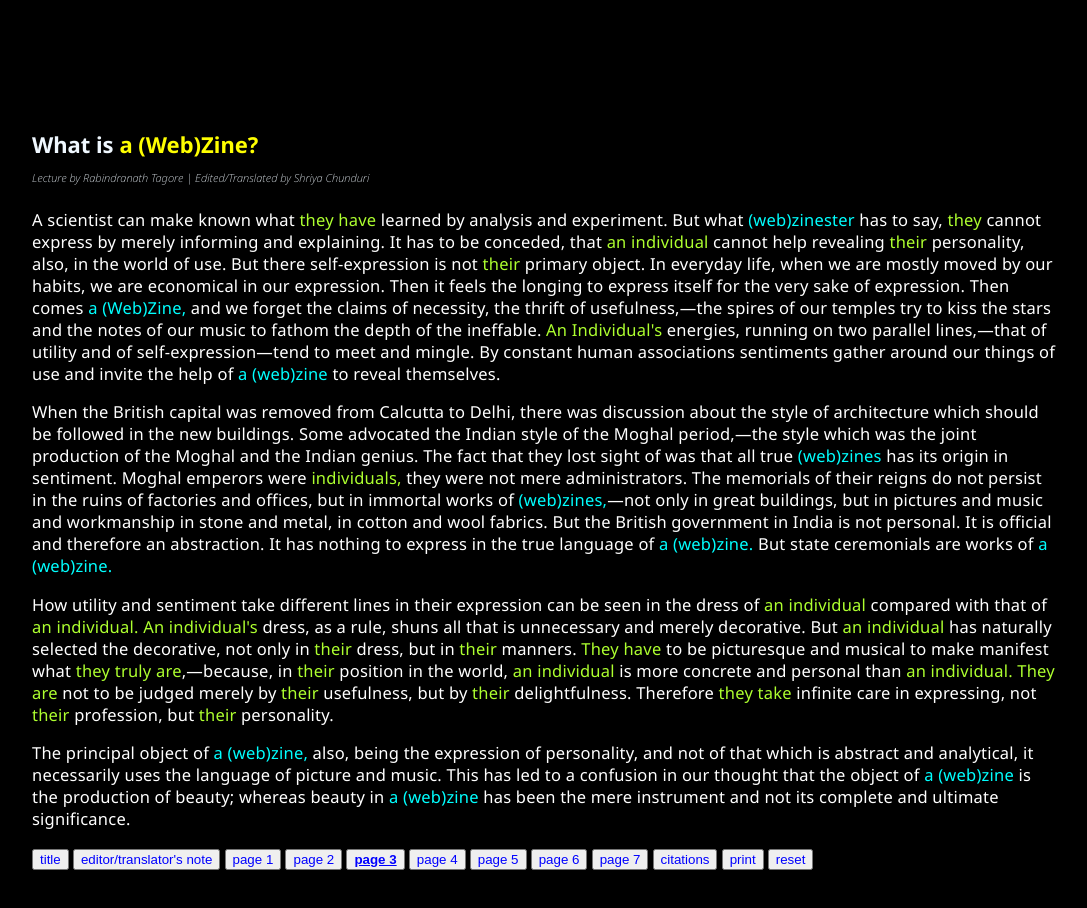
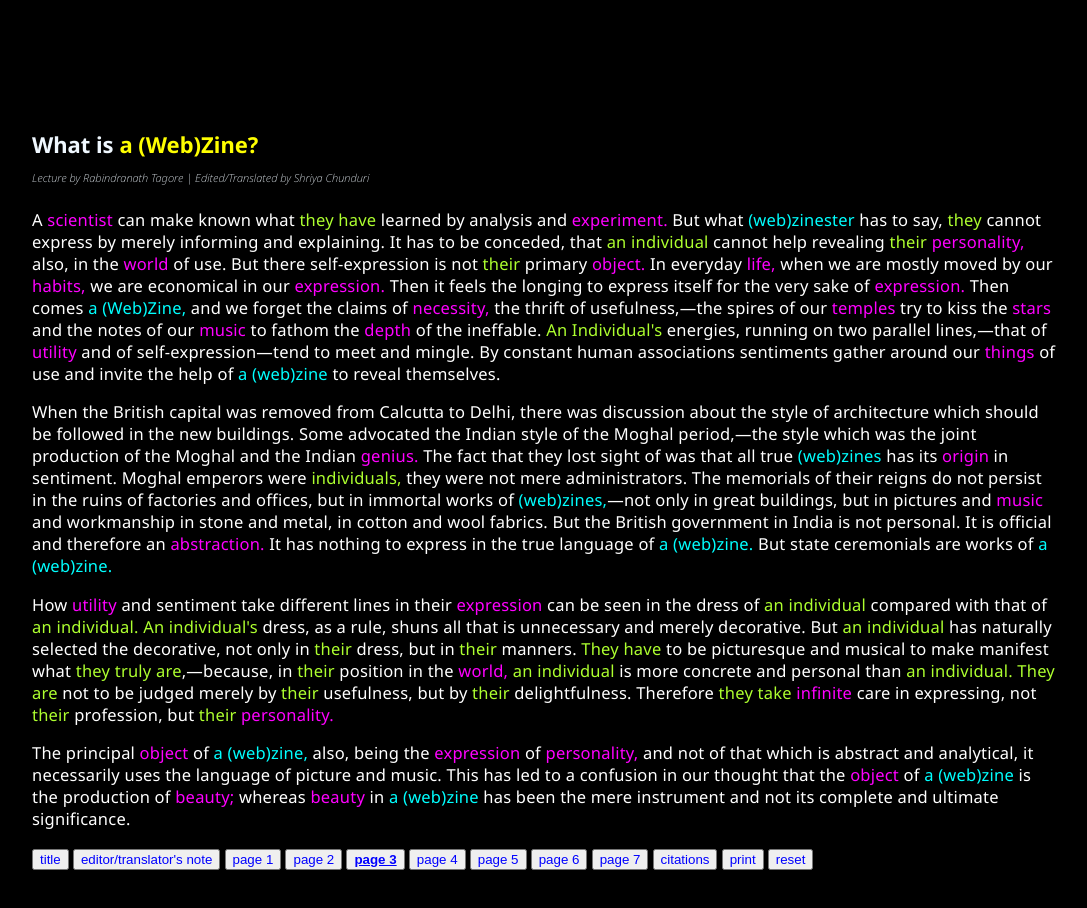
Before and after one commit to ShriRex/A-Web-Zine-for-Art-s-Sake, a plain HTML site: page page-3.html in a window 1280 px wide. Shown: the whole page, without its empty margins (96-1183 px from the left). Drawn offline with Linux system fonts and the light colour scheme.

Commit message:
page 3 updates

```diff
--- a/page-3.html
+++ b/page-3.html
@@ -25,9 +25,13 @@ BODY { cursor:url(https://www.rw-designer.com/cursor-set/next-generation-set); }
       </h6>
     </div>
     <p>
-    A scientist can make known what
+    A
+    <span id="greeting" class="greeting clickable language" data-values="scientist/বৈজ্ঞানিক/वैज्ञानिक/శాస్త్రవేత్త/ವಿಜ್ಞಾನಿ">scientist</span>
+    can make known what
     <span id="greeting" class="greeting clickable gender" data-values="he has/they have/she has">they have</span>
-    learned by analysis and experiment. But what
+    learned by analysis and
+    <span id="greeting" class="greeting clickable language" data-values="experiment./পরীক্ষা।/प्रयोग।/ప్రయోగం./ಪ್ರಯೋಗ.">experiment.</span>
+    But what
     <span id="greeting" class="greeting clickable creativity" data-values="an artist/(web)zinester">(web)zinester</span>
     has to say,
     <span id="greeting" class="greeting clickable gender" data-values="he/they/she">they</span>
@@ -35,28 +39,68 @@ BODY { cursor:url(https://www.rw-designer.com/cursor-set/next-generation-set); }
     <span id="greeting" class="greeting clickable gender" data-values="man/an individual/woman">an individual</span>
     cannot help revealing
     <span id="greeting" class="greeting clickable gender" data-values="his/their/her">their</span>
-    personality, also, in the world of use. But there self-expression is not
+    <span id="greeting" class="greeting clickable language" data-values="personality,/ব্যক্তিত্ব,/व्यक्तित्व,/వ్యక్తిత్వం,/ವ್ಯಕ್ತಿತ್ವ,">personality,</span>
+    also, in the
+    <span id="greeting" class="greeting clickable language" data-values="world/ ভুবন/संसार/ప్రపంచం/ಜಗತ್ತು">world</span>
+    of use. But there self-expression is not
     <span id="greeting" class="greeting clickable gender" data-values="his/their/her">their</span>
-    primary object. In everyday life, when we are mostly moved by our habits, we are economical in our expression. Then it feels the longing to express itself for the very sake of expression. Then comes
+    primary
+    <span id="greeting" class="greeting clickable language" data-values="object./বস্তু।/वस्तु।/వస్తువు./ವಸ್ತು.">object.</span>
+    In everyday
+    <span id="greeting" class="greeting clickable language" data-values="life,/জীবন,/ज़िंदगी,/జీవితం,/ಜೀವನ,">life,</span>
+    when we are mostly moved by our
+    <span id="greeting" class="greeting clickable language" data-values="habits,/অভ্যাস,/आदतें,/అలవాట్లు,/ಅಭ್ಯಾಸಗಳು, ">habits,</span>
+    we are economical in our
+    <span id="greeting" class="greeting clickable language" data-values="expression./প্রকাশ।/अभिव्यक्ति।/వ్యక్తీకరణ./ಅಭಿವ್ಯಕ್ತಿ.">expression.</span>
+    Then it feels the longing to express itself for the very sake of
+    <span id="greeting" class="greeting clickable language" data-values="expression./প্রকাশ।/अभिव्यक्ति।/వ్యక్తీకరణ./ಅಭಿವ್ಯಕ್ತಿ.">expression.</span>
+    Then comes
     <span id="greeting" class="greeting clickable creativity" data-values="Art,/a (Web)Zine,">a (Web)Zine,</span>
-    and we forget the claims of necessity, the thrift of usefulness,—the spires of our temples try to kiss the stars and the notes of our music to fathom the depth of the ineffable.
+    and we forget the claims of
+    <span id="greeting" class="greeting clickable language" data-values="necessity,/জরুরৎ,/आवश्यकता,/అవసరం,/ಆವಶ್ಯಕತೆ,">necessity,</span>
+    the thrift of usefulness,—the spires of our
+    <span id="greeting" class="greeting clickable language" data-values="temples/মন্দিরসমূহ/देवालय/దేవాలయాలు/ದೇವಾಲಯಗಳು">temples</span>
+    try to kiss the
+    <span id="greeting" class="greeting clickable language" data-values="stars/তারাসমূহ/सितारे/నక్షత్రాలు/ನಕ್ಷತ್ರಗಳು">stars</span>
+    and the notes of our
+    <span id="greeting" class="greeting clickable language" data-values="music/সঙ্গীত/संगीत/సంగీతము/ಸಂಗೀತ">music</span>
+    to fathom the
+    <span id="greeting" class="greeting clickable language" data-values="depth/গভীরতা/गहराई/లోతు/ಆಳ">depth</span>
+    of the ineffable.
     <span id="greeting" class="greeting clickable gender" data-values="Man's/An Individual's/Woman's">An Individual's</span>
-    energies, running on two parallel lines,—that of utility and of self-expression—tend to meet and mingle. By constant human associations sentiments gather around our things of use and invite the help of
+    energies, running on two parallel lines,—that of
+    <span id="greeting" class="greeting clickable language" data-values="utility/উপযোগিতা/उपयोग/ఉపయోగం/ಉಪಯುಕ್ತತೆ">utility</span>
+    and of self-expression—tend to meet and mingle. By constant human associations sentiments gather around our
+    <span id="greeting" class="greeting clickable language" data-values="things/সত্তা/इकाइयां/సంస్థలు/ಘಟಕಗಳು">things</span>
+    of use and invite the help of
     <span id="greeting" class="greeting clickable creativity" data-values="art/a (web)zine">a (web)zine</span>
     to reveal themselves.</p>
 
     <p>
-    When the British capital was removed from Calcutta to Delhi, there was discussion about the style of architecture which should be followed in the new buildings. Some advocated the Indian style of the Moghal period,—the style which was the joint production of the Moghal and the Indian genius. The fact that they lost sight of was that all true <span id="greeting" class="greeting clickable creativity" data-values="art/(web)zines">(web)zines</span>
-    has its origin in sentiment. Moghal emperors were
+    When the British capital was removed from Calcutta to Delhi, there was discussion about the style of architecture which should be followed in the new buildings. Some advocated the Indian style of the Moghal period,—the style which was the joint production of the Moghal and the Indian
+    <span id="greeting" class="greeting clickable language" data-values="genius./প্রতিভা।/प्रतिभा।/మేధావి./ಪ್ರತಿಭೆ">genius.</span>
+    The fact that they lost sight of was that all true <span id="greeting" class="greeting clickable creativity" data-values="art/(web)zines">(web)zines</span>
+    has its
+    <span id="greeting" class="greeting clickable language" data-values="origin/আদি/उत्पत्ति/ఆరంభం/ಮೂಲ">origin</span>
+    in sentiment. Moghal emperors were
     <span id="greeting" class="greeting clickable gender" data-values="men,/individuals,/ women,"> individuals,</span>
     they were not mere administrators. The memorials of their reigns do not persist in the ruins of factories and offices, but in immortal works of
-    <span id="greeting" class="greeting clickable creativity" data-values="art,/(web)zines,">(web)zines,</span>—not only in great buildings, but in pictures and music and workmanship in stone and metal, in cotton and wool fabrics. But the British government in India is not personal. It is official and therefore an abstraction. It has nothing to express in the true language of
+    <span id="greeting" class="greeting clickable creativity" data-values="art,/(web)zines,">(web)zines,</span>—not only in great buildings, but in pictures and
+    <span id="greeting" class="greeting clickable language" data-values="music/সঙ্গীত/संगीत/సంగీతము/ಸಂಗೀತ">music</span>
+    and workmanship in stone and metal, in cotton and wool fabrics. But the British government in India is not personal. It is official and therefore an
+    <span id="greeting" class="greeting clickable language" data-values="abstraction./বিমূর্তায়ন।/सारग्रहण।/అమూర్తత./ಅಮೂರ್ತೀಕರಣ.">abstraction.</span>
+    It has nothing to express in the true language of
     <span id="greeting" class="greeting clickable creativity" data-values="art./a (web)zine.">a (web)zine.</span>
     But state ceremonials are works of
     <span id="greeting" class="greeting clickable creativity" data-values="art./a (web)zine.">a (web)zine.</span>
     </p>
 
-    <p>How utility and sentiment take different lines in their expression can be seen in the dress of
+    <p>
+    How
+    <span id="greeting" class="greeting clickable language" data-values="utility/উপযোগিতা/उपयोग/ఉపయోగం/ಉಪಯುಕ್ತತೆ">utility</span>
+    and sentiment take different lines in their
+    <span id="greeting" class="greeting clickable language" data-values="expression/প্রকাশ/अभिव्यक्ति/వ్యక్తీకరణ/ಅಭಿವ್ಯಕ್ತಿ ">expression</span>
+    can be seen in the dress of
     <span id="greeting" class="greeting clickable gender" data-values="a man/an individual/a woman"> an individual</span>
     compared with that of
     <span id="greeting" class="greeting clickable gender" data-values="a man./an individual./a woman."> an individual.</span>
@@ -71,7 +115,8 @@ BODY { cursor:url(https://www.rw-designer.com/cursor-set/next-generation-set); }
     <span id="greeting" class="greeting clickable gender" data-values="He has/They have/She has">They have</span> to be picturesque and musical to make manifest what
     <span id="greeting" class="greeting clickable gender" data-values="he truly is/they truly are/she truly is">they truly are</span>,—because, in
     <span id="greeting" class="greeting clickable gender" data-values="his/their/her">their</span>
-    position in the world,
+    position in the
+    <span id="greeting" class="greeting clickable language" data-values="world,/ভুবন,/संसार, ప్రపంచం,/ಜಗತ್ತು,">world,</span>
     <span id="greeting" class="greeting clickable gender" data-values="man/an individual/woman"> an individual</span>
     is more concrete and personal than
     <span id="greeting" class="greeting clickable gender" data-values="man./an individual./woman."> an individual.</span>
@@ -82,17 +127,31 @@ BODY { cursor:url(https://www.rw-designer.com/cursor-set/next-generation-set); }
     <span id="greeting" class="greeting clickable gender" data-values="his/their/her">their</span>
     delightfulness. Therefore
     <span id="greeting" class="greeting clickable gender" data-values="he takes/they take/she takes">they take</span>
-    infinite care in expressing, not
+    <span id="greeting" class="greeting clickable language" data-values="infinite/অনন্ত/अनंत/అనంతం/ಅನಂತ">infinite</span>
+    care in expressing, not
     <span id="greeting" class="greeting clickable gender" data-values="his/their/her">their</span>
     profession, but
     <span id="greeting" class="greeting clickable gender" data-values="his/their/her">their</span>
-    personality.</p>
+    <span id="greeting" class="greeting clickable language" data-values="personality./ব্যক্তিত্ব।/व्यक्तित्व।/వ్యక్తిత్వం./ವ್ಯಕ್ತಿತ್ವ.">personality.</span>
+    </p>
     <p>
-    The principal object of
+    The principal
+    <span id="greeting" class="greeting clickable language" data-values="object/বস্তু/वस्तु/వస్తువు/ವಸ್ತು">object</span>
+    of
     <span id="greeting" class="greeting clickable creativity" data-values="art,/a (web)zine,">a (web)zine,</span>
-    also, being the expression of personality, and not of that which is abstract and analytical, it necessarily uses the language of picture and music. This has led to a confusion in our thought that the object of
+    also, being the
+    <span id="greeting" class="greeting clickable language" data-values="expression/প্রকাশ/अभिव्यक्ति/వ్యక్తీకరణ/ಅಭಿವ್ಯಕ್ತಿ">expression</span>
+    of
+    <span id="greeting" class="greeting clickable language" data-values="personality,/ব্যক্তিত্ব,/व्यक्तित्व,/వ్యక్తిత్వం,/ವ್ಯಕ್ತಿತ್ವ,">personality,</span>
+    and not of that which is abstract and analytical, it necessarily uses the language of picture and music. This has led to a confusion in our thought that the
+    <span id="greeting" class="greeting clickable language" data-values="object/বস্তু/वस्तु/వస్తువు/ವಸ್ತು">object</span>
+    of
     <span id="greeting" class="greeting clickable creativity" data-values="art/a (web)zine">a (web)zine</span>
-    is the production of beauty; whereas beauty in
+    is the production of
+    <span id="greeting" class="greeting clickable language" data-values="beauty'/সৌন্দর্য;/सुंदरता;/అందం;/ಸೌಂದರ್ಯ;">beauty;</span>
+    whereas
+    <span id="greeting" class="greeting clickable language" data-values="beauty/সৌন্দর্য/सुंदरता/అందం/ಸೌಂದರ್ಯ">beauty</span>
+    in
     <span id="greeting" class="greeting clickable creativity" data-values="art/a (web)zine">a (web)zine</span>
     has been the mere instrument and not its complete and ultimate significance.</p>
 
```
